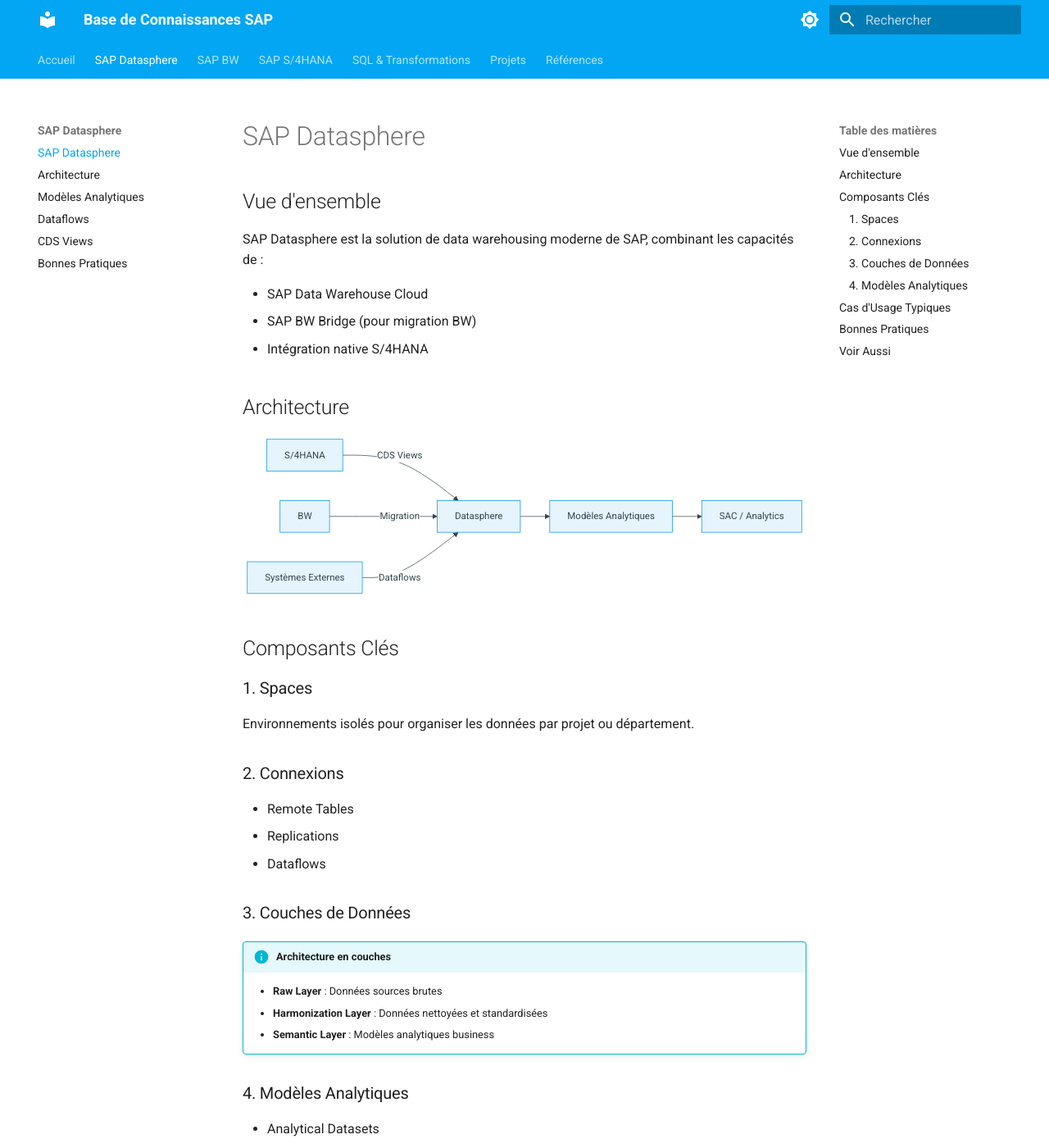
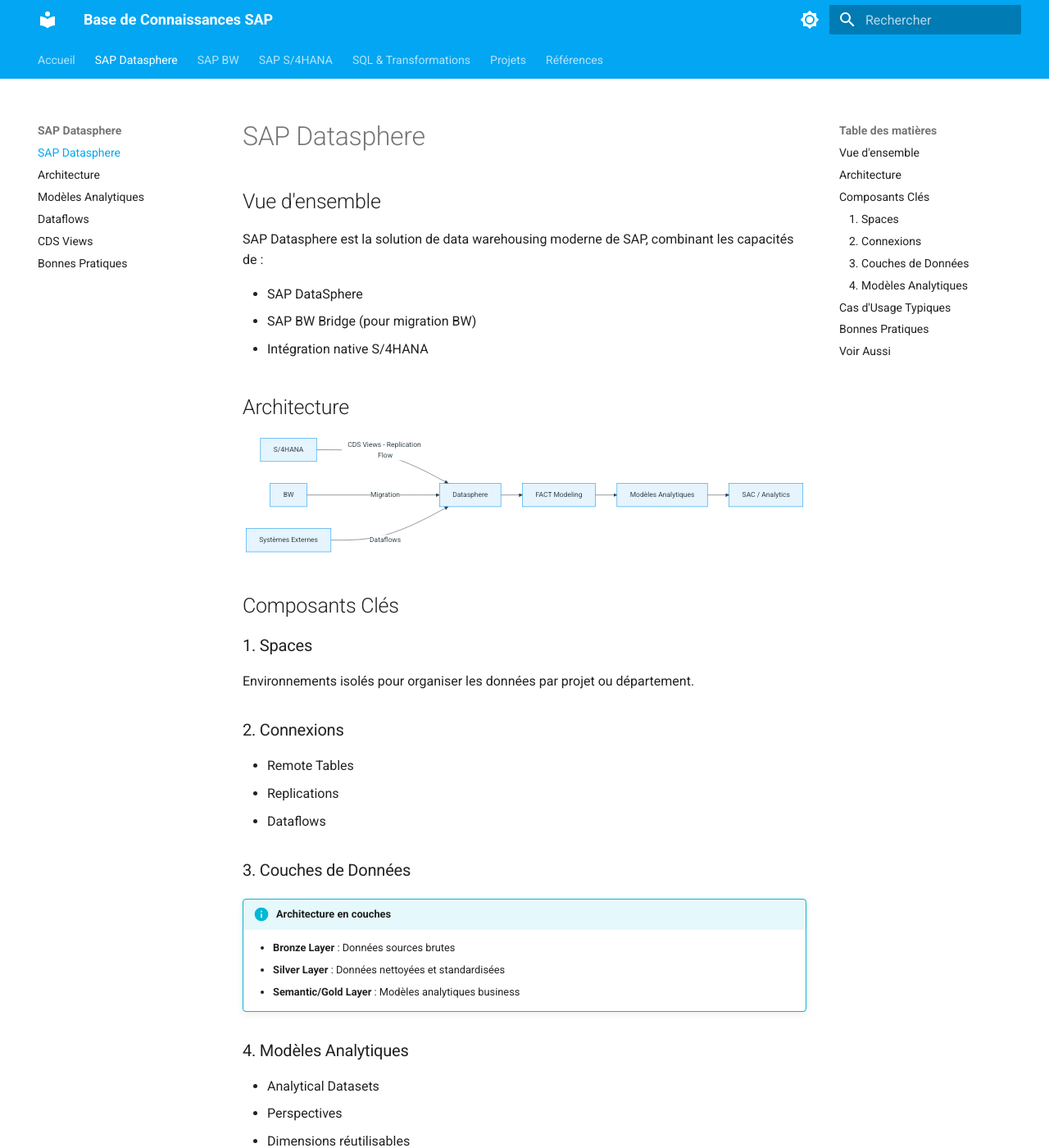
Before and after one commit to psand72/apir-sap-km, an MkDocs documentation site: the page built from docs/datasphere/index.md, in a window 1280 px wide and 1400 px high. Shown: the whole window at 82% size. Built offline with MkDocs 1.6.1 and Material for MkDocs 9.7.7, drawn with Linux system fonts in a browser that asks for light colours.

Commit message:
Initial Commit - KM SAP

````diff
--- a/docs/datasphere/index.md
+++ b/docs/datasphere/index.md
@@ -4,18 +4,19 @@
 
 SAP Datasphere est la solution de data warehousing moderne de SAP, combinant les capacités de :
 
-- SAP Data Warehouse Cloud
+- SAP DataSphere
 - SAP BW Bridge (pour migration BW)
 - Intégration native S/4HANA
 
 ## Architecture
 ```mermaid
 graph LR
-    A[S/4HANA] -->|CDS Views| B[Datasphere]
+    A[S/4HANA] -->|CDS Views - Replication Flow| B[Datasphere]
     C[BW] -->|Migration| B
     D[Systèmes Externes] -->|Dataflows| B
-    B --> E[Modèles Analytiques]
-    E --> F[SAC / Analytics]
+    B --> E[FACT Modeling]
+    E --> F[Modèles Analytiques]
+    F --> G[SAC / Analytics]
 ```
 
 ## Composants Clés
@@ -31,9 +32,9 @@
 ### 3. Couches de Données
 
 !!! info "Architecture en couches"
-    - **Raw Layer** : Données sources brutes
-    - **Harmonization Layer** : Données nettoyées et standardisées
-    - **Semantic Layer** : Modèles analytiques business
+    - **Bronze Layer** : Données sources brutes
+    - **Silver Layer** : Données nettoyées et standardisées
+    - **Semantic/Gold Layer** : Modèles analytiques business
 
 ### 4. Modèles Analytiques
 - Analytical Datasets
````
